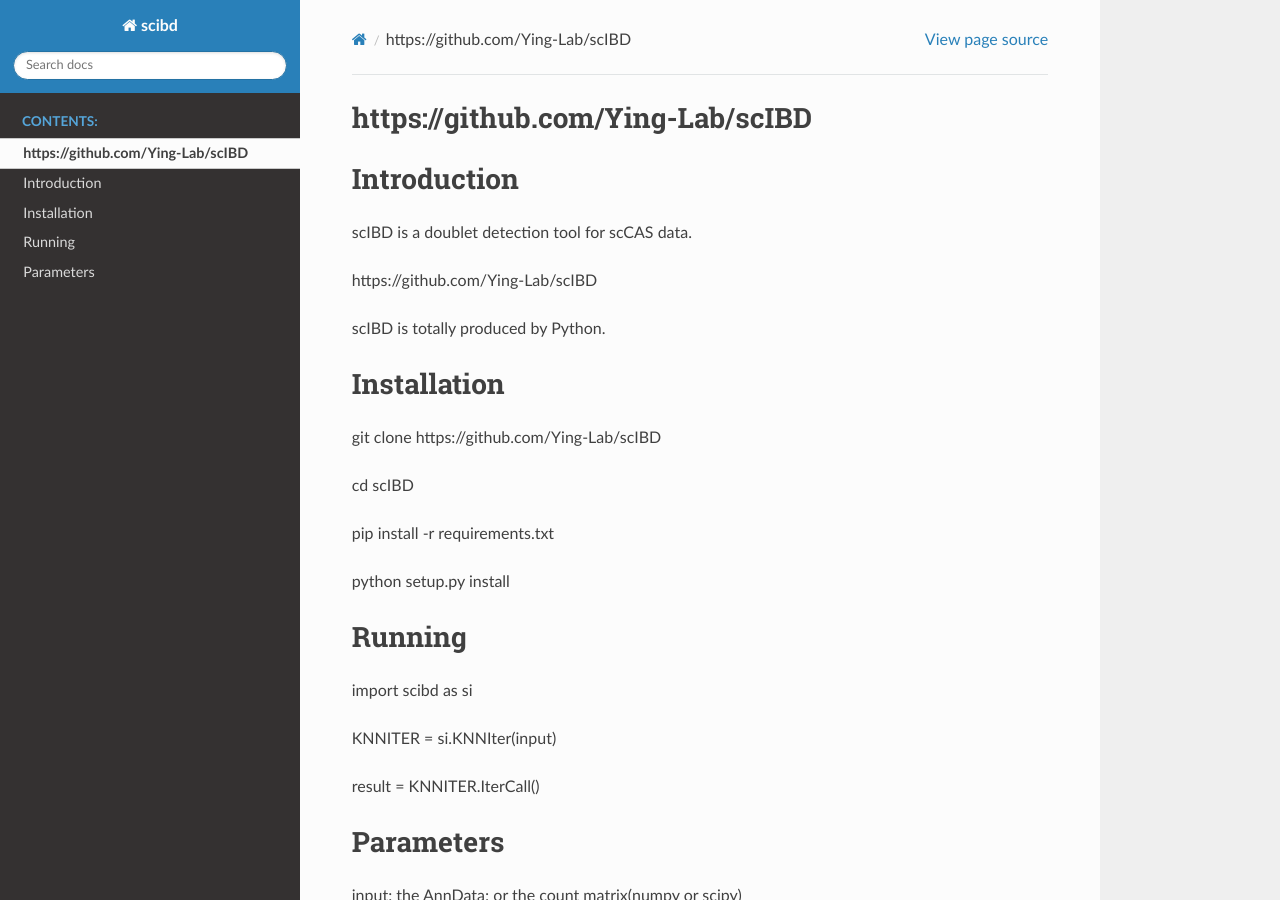
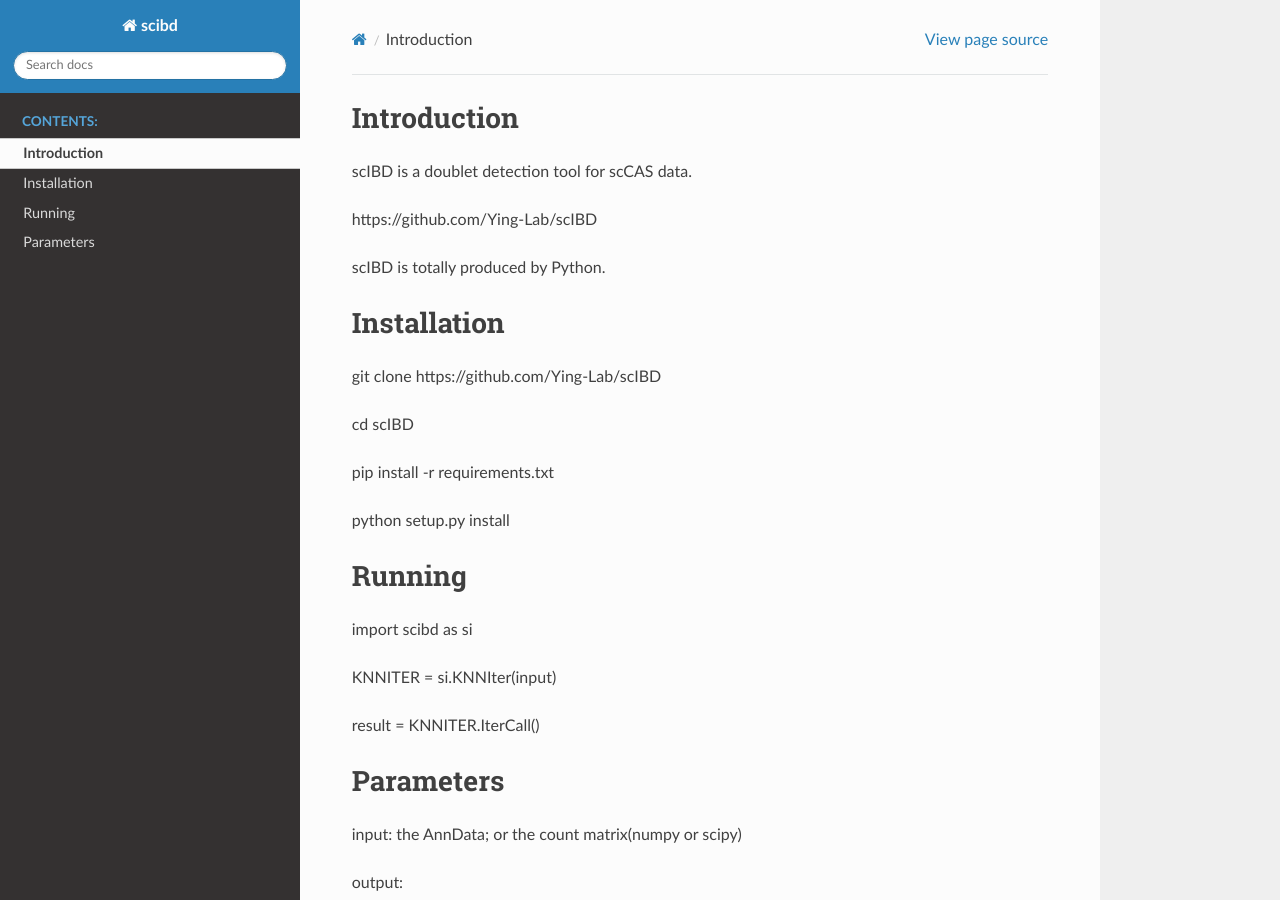
Before and after one commit to Ying-Lab/scIBD, a Sphinx documentation site: the page built from docs/source/README-readdoc.md, in a window 1280 px wide and 900 px high. Built offline with Sphinx 7.4.7 and the Read the Docs theme 2.0.0, drawn with Linux system fonts in a browser that asks for light colours; some of the changed lines change nothing that is shown.

Commit message:
Update README-readdoc.md

```diff
--- a/docs/source/README-readdoc.md
+++ b/docs/source/README-readdoc.md
@@ -1,6 +1,3 @@
-https://github.com/Ying-Lab/scIBD
------
-
 Introduction
 -----
 scIBD is a doublet detection tool for scCAS data.
```
